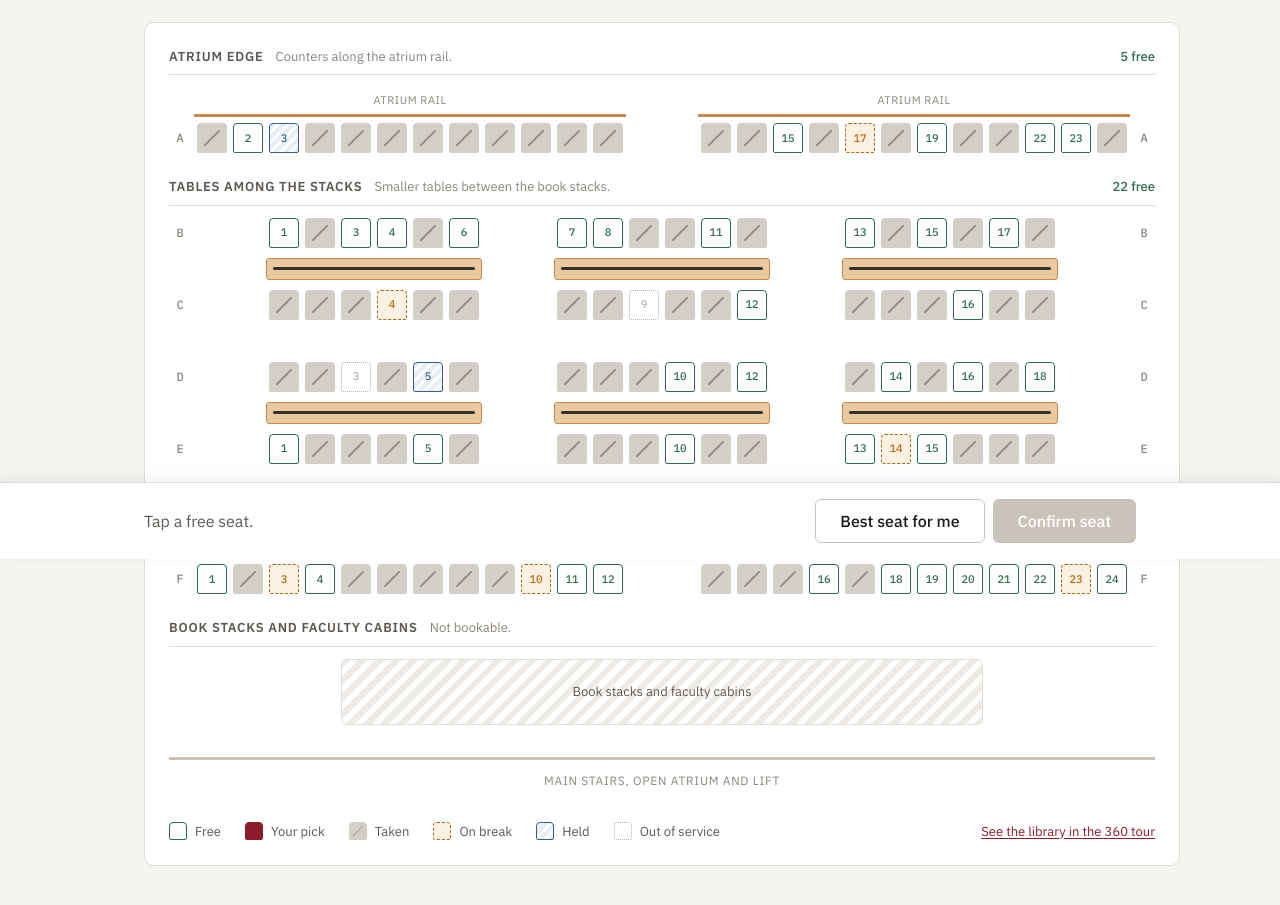
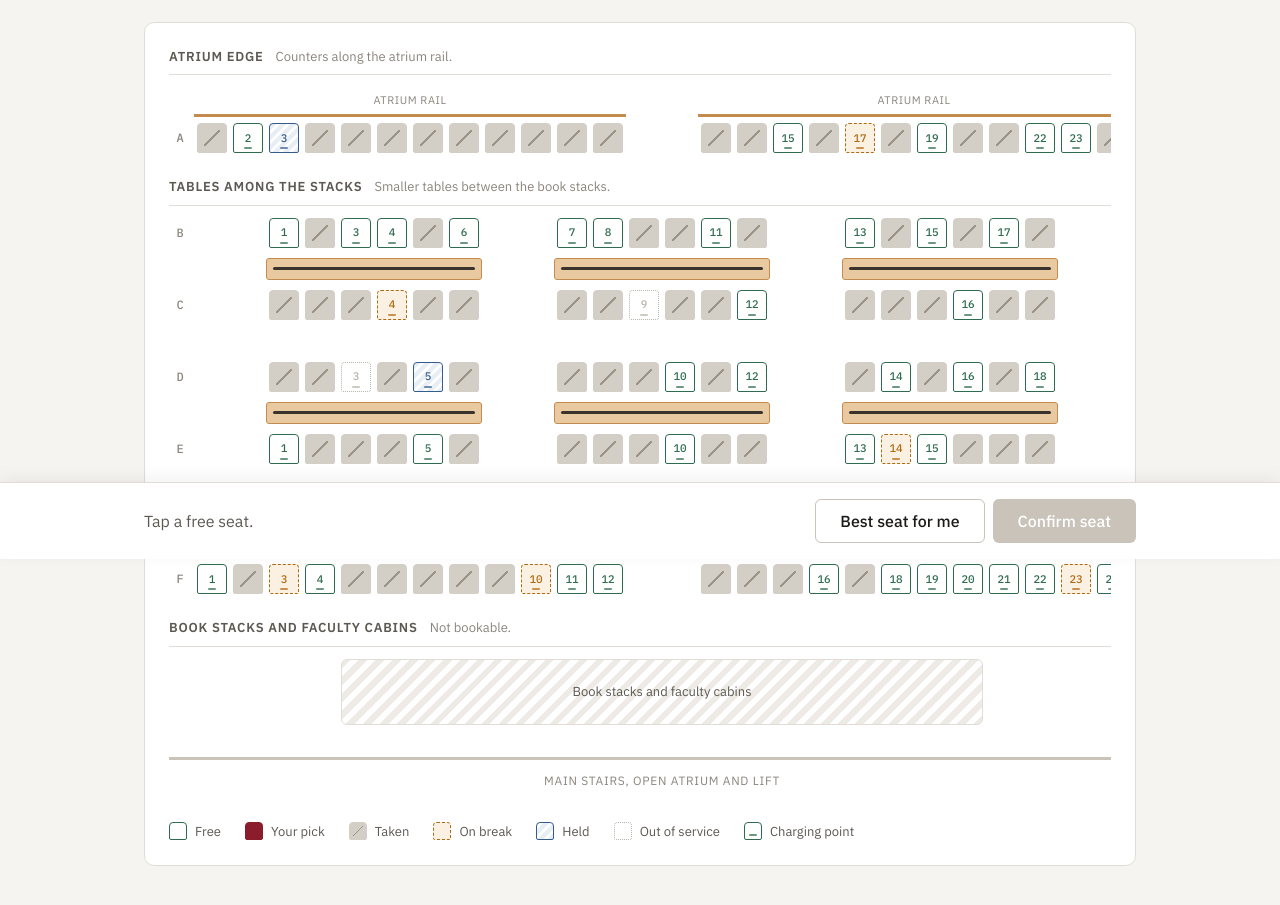
Before and after one commit to bhavyammisra/seatsense, a React (Vite) app in the folder frontend/: page /kiosk in a window 1280 px wide. Shown: the part 241-1146 px from the top of the page. Built offline with nearby package versions, Linux system fonts and the light colour scheme.

Commit message:
Stop the kiosk page scrolling sideways; restore charging marker; drop tour link

```diff
--- a/frontend/src/kiosk/KioskPage.tsx
+++ b/frontend/src/kiosk/KioskPage.tsx
@@ -172,12 +172,7 @@ export default function KioskPage() {
           </p>
         )}
         <SeatMap floor={floor} states={states} selected={selected} onSeatClick={handleSeatClick} />
-        <div className="kiosk-map-foot">
-          <SeatLegend />
-          <a href={layout.source} target="_blank" rel="noreferrer">
-            See the library in the 360 tour
-          </a>
-        </div>
+        <SeatLegend />
       </div>
 
       <div className="kiosk-bar" role="region" aria-label="Your selection">
--- a/frontend/src/kiosk/kiosk.css
+++ b/frontend/src/kiosk/kiosk.css
@@ -57,6 +57,9 @@
   margin: 0 auto;
   padding: var(--space-5) var(--space-5) 140px;
   display: grid;
+  /* minmax(0, 1fr) lets the column shrink below the seat map's width, so only
+     the map scrolls sideways and the page never does. */
+  grid-template-columns: minmax(0, 1fr);
   gap: var(--space-5);
   align-content: start;
 }
@@ -188,6 +191,7 @@
 .kiosk-map {
   padding: var(--space-5);
   display: grid;
+  grid-template-columns: minmax(0, 1fr);
   gap: var(--space-5);
 }
 
@@ -317,12 +321,3 @@
   color: var(--ink-2);
   font-size: 0.875rem;
 }
-
-.kiosk-map-foot {
-  display: flex;
-  flex-wrap: wrap;
-  align-items: center;
-  justify-content: space-between;
-  gap: var(--space-3);
-  font-size: 0.8125rem;
-}
--- a/frontend/src/shared/seatmap/SeatMap.tsx
+++ b/frontend/src/shared/seatmap/SeatMap.tsx
@@ -89,6 +89,7 @@ export default function SeatMap({ floor, states, selected = [], onSeatClick, rea
                         type="button"
                         className="seat"
                         data-state={isSelected ? 'SELECTED' : state}
+                        data-power={seat.power || undefined}
                         data-accessible={seat.accessible || undefined}
                         style={{ gridColumn: seat.gx + 2, gridRow: rowY(seat.gy) }}
                         aria-label={label}
@@ -160,6 +161,10 @@ export function SeatLegend({ showSelected = true }: { showSelected?: boolean })
           {item.label}
         </li>
       ))}
+      <li>
+        <span className="seat seat-swatch" data-state="FREE" data-power aria-hidden="true" />
+        Charging point
+      </li>
     </ul>
   )
 }
--- a/frontend/src/shared/seatmap/seatmap.css
+++ b/frontend/src/shared/seatmap/seatmap.css
@@ -230,6 +230,24 @@
   color: var(--seat-off);
 }
 
+/* Charging point: a short bar under the seat number. */
+.seat[data-power]::before {
+  content: '';
+  position: absolute;
+  bottom: 3px;
+  left: 50%;
+  width: 8px;
+  height: 2px;
+  margin-left: -4px;
+  border-radius: 1px;
+  background: currentColor;
+  opacity: 0.7;
+}
+
+.seat[data-state='TAKEN'][data-power]::before {
+  display: none;
+}
+
 /* Legend */
 .seat-legend {
   list-style: none;
```
